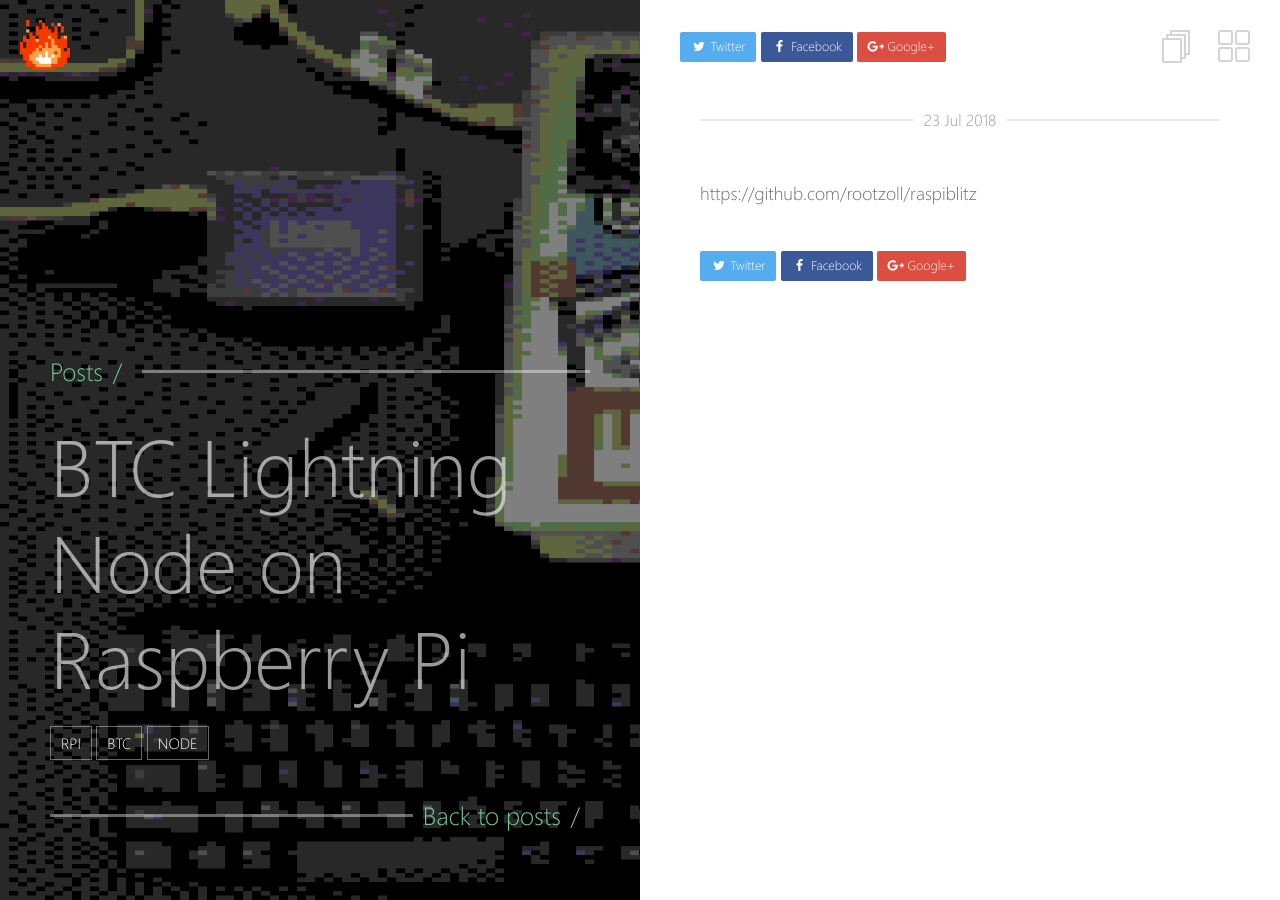
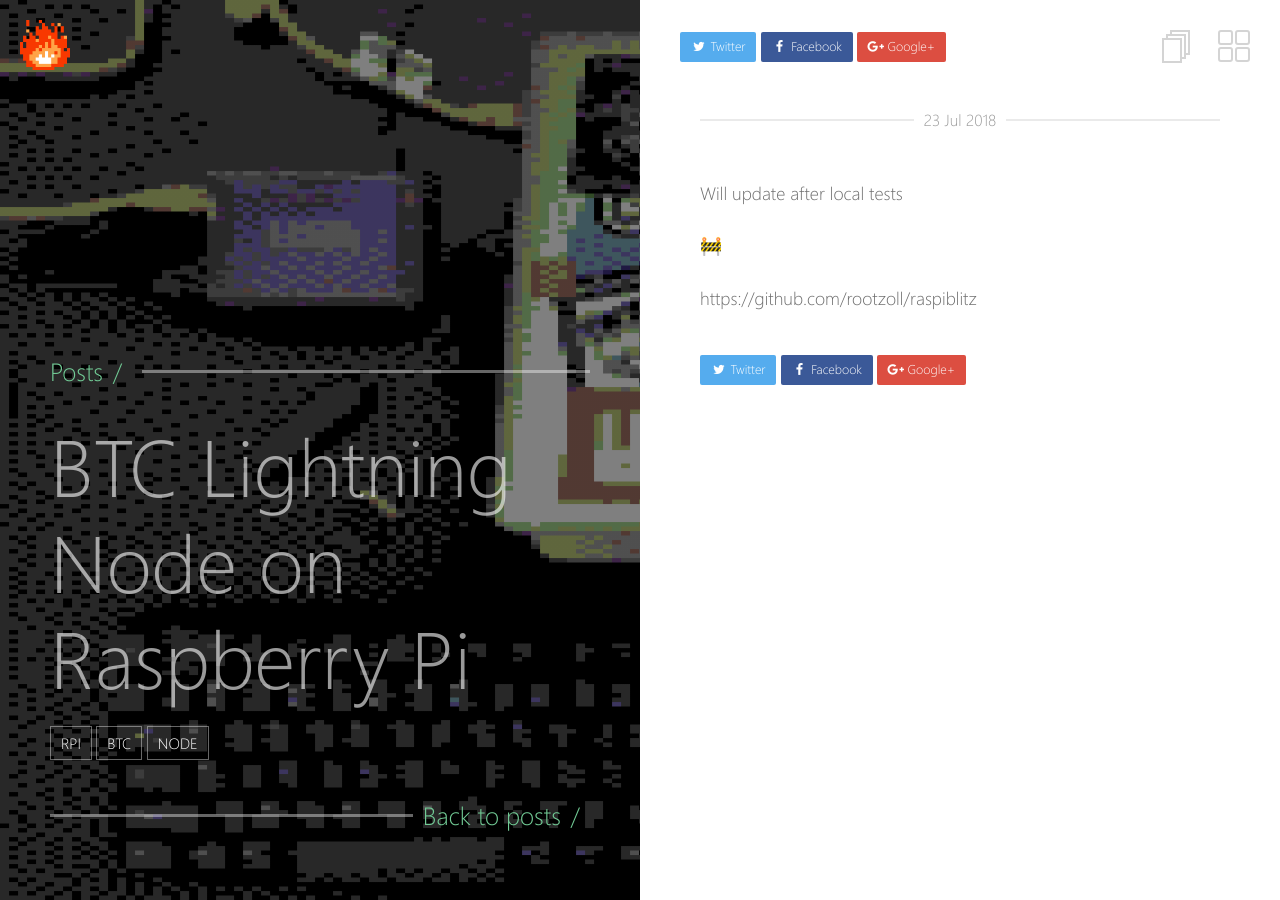
Before and after one commit to charlesrocket/charlesrocket.github.io, a Jekyll site: the page built from _posts/2018-07-23-raspiblitz.md, in a window 1280 px wide. Built offline with Jekyll 4.4.1, drawn with Linux system fonts in a browser that asks for light colours.

```diff
--- a/_posts/2018-07-23-raspiblitz.md
+++ b/_posts/2018-07-23-raspiblitz.md
@@ -10,4 +10,8 @@ tags:
   - node
 ---
 
+Will update after local tests
+
+🚧
+
 https://github.com/rootzoll/raspiblitz
```
